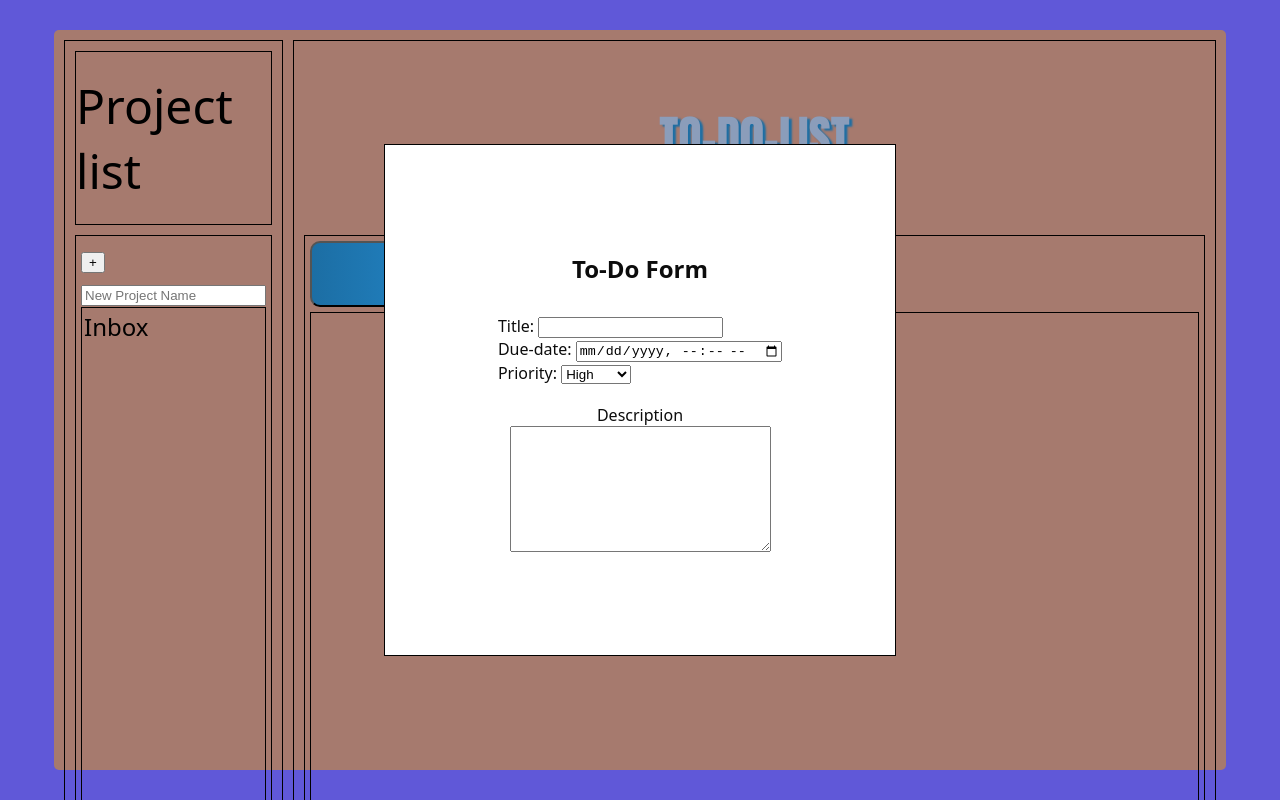
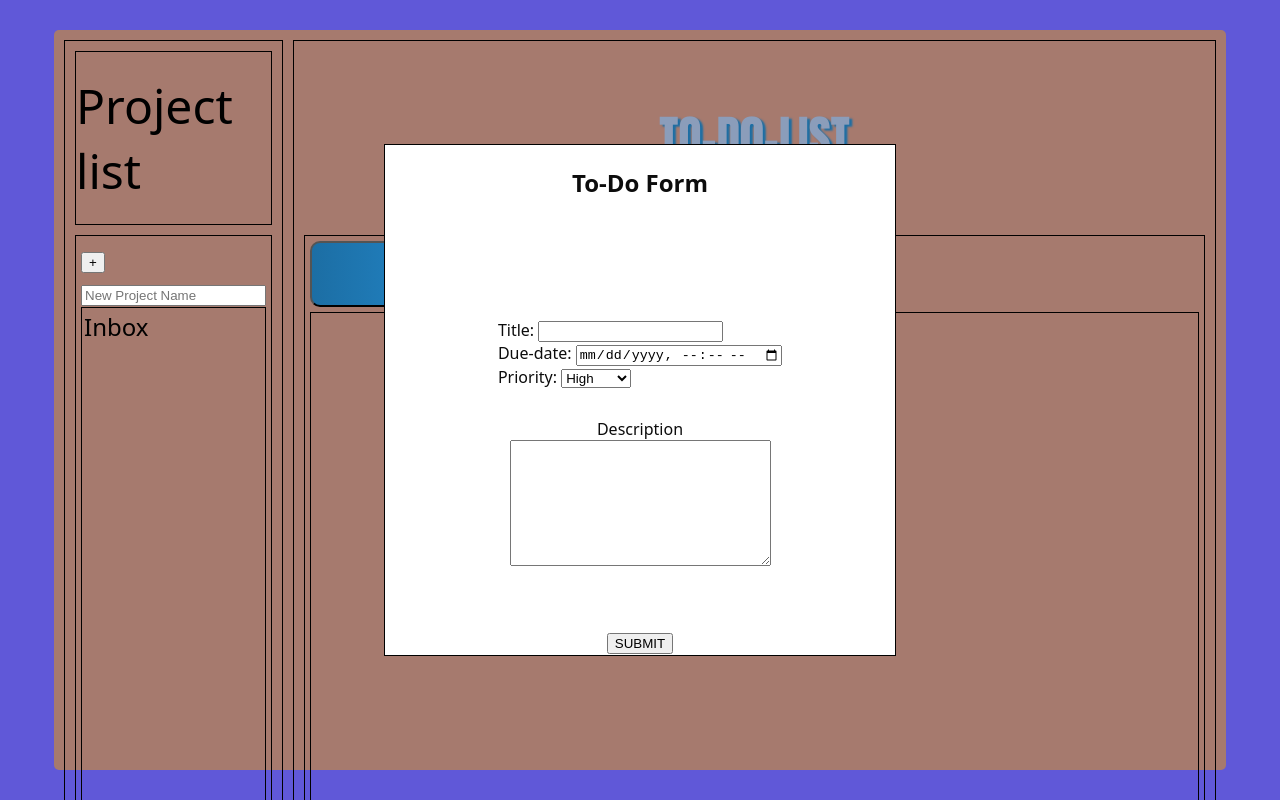
Before and after one commit to Mizaeron/todo-list, a website built with webpack: page src/template.html in a window 1280 px wide. Both pictures are taken after a click on the button "Add To-Do". Shown: the top 800 px of the page. Built offline with nearby package versions, Linux system fonts and the light colour scheme.

Commit message:
Add hide form effect

```diff
--- a/src/index.js
+++ b/src/index.js
@@ -2,7 +2,7 @@ import "./styles.css";
 import {compareAsc, format} from "date-fns";
 import { addProject, defaultProject} from "./project-dom";
 import { deleteDefaultProject } from "./project";
-import { displayForm } from "./to-do-dom";
+import { displayForm, closeForm } from "./to-do-dom";
 
 format(new Date(1, 11, 2014), "dd-MM-yyyy");
 
@@ -10,3 +10,4 @@ addProject();
 defaultProject();
 deleteDefaultProject();
 displayForm();
+closeForm();
--- a/src/styles.css
+++ b/src/styles.css
@@ -142,15 +142,17 @@ span div:first-child {
 
 .form-container h2 {
     text-align: center;
+    margin-bottom: 100px;
 }
 
 .top-form {
-    padding: 10px;
+    padding: 20px;
 }
 
 .bottom-form {
     padding: 10px;
     text-align: center;
+    margin-bottom: 50px;
 }
 
 .projects {
@@ -177,3 +179,7 @@ span div:first-child {
 .new-projects img:hover {
     background-color: rgb(11, 236, 236);
 }
+
+.submit-div {
+   text-align: center;
+}
--- a/src/template.html
+++ b/src/template.html
@@ -72,6 +72,7 @@
                         <div>Description</div>
                         <textarea name="description" id="description" cols="30" rows="8"></textarea>
                     </div>
+                    <div class="submit-div"><button type="submit" class="submit-form">SUBMIT</button></div>
                 </form>
             </div>
          </div>
--- a/src/to-do-dom.js
+++ b/src/to-do-dom.js
@@ -3,8 +3,28 @@ export function displayForm() {
     const formContainer = document.querySelector(".form-container");
     const container = document.querySelector(".container");
 
-    formButton.addEventListener("click", (e) => {
+
+        formButton.addEventListener("click", (e) => {
+        e.stopPropagation();
         container.style.backgroundColor = "rgba(236, 156, 6, 0.5)"
-        formContainer.style.cssText = "display: flex";
+        formContainer.style.display = "flex";
+    })
+
+}
+
+export function closeForm() {
+    const container = document.querySelector(".container");
+    const formContainer = document.querySelector(".form-container");
+
+
+    container.addEventListener("click", (e) => {
+        if(formContainer.style.display === "flex") {
+            formContainer.style.display = "none";
+            container.style.backgroundColor = "";
+        }
+    })
+
+    formContainer.addEventListener("click", (e) => {
+        e.stopPropagation();
     })
 }
```
